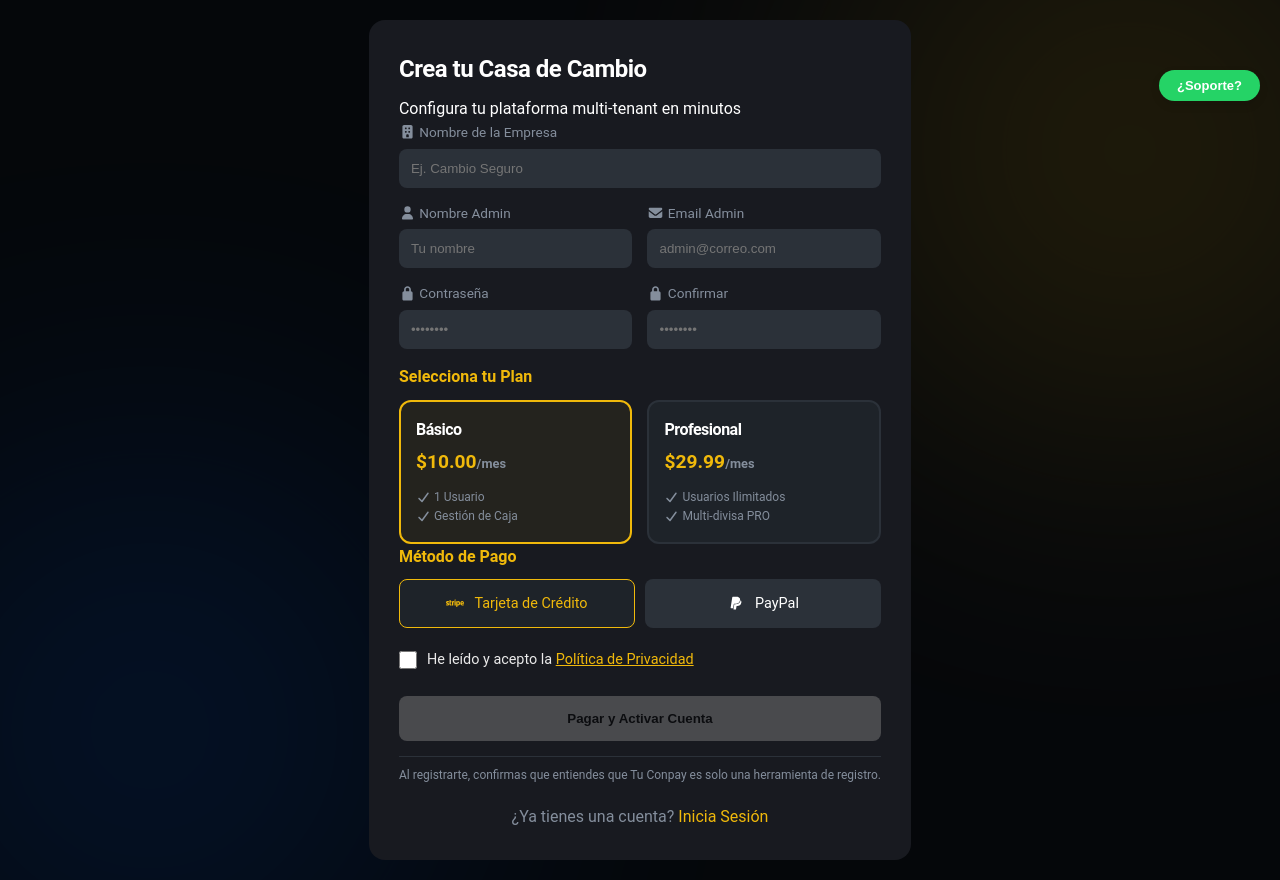
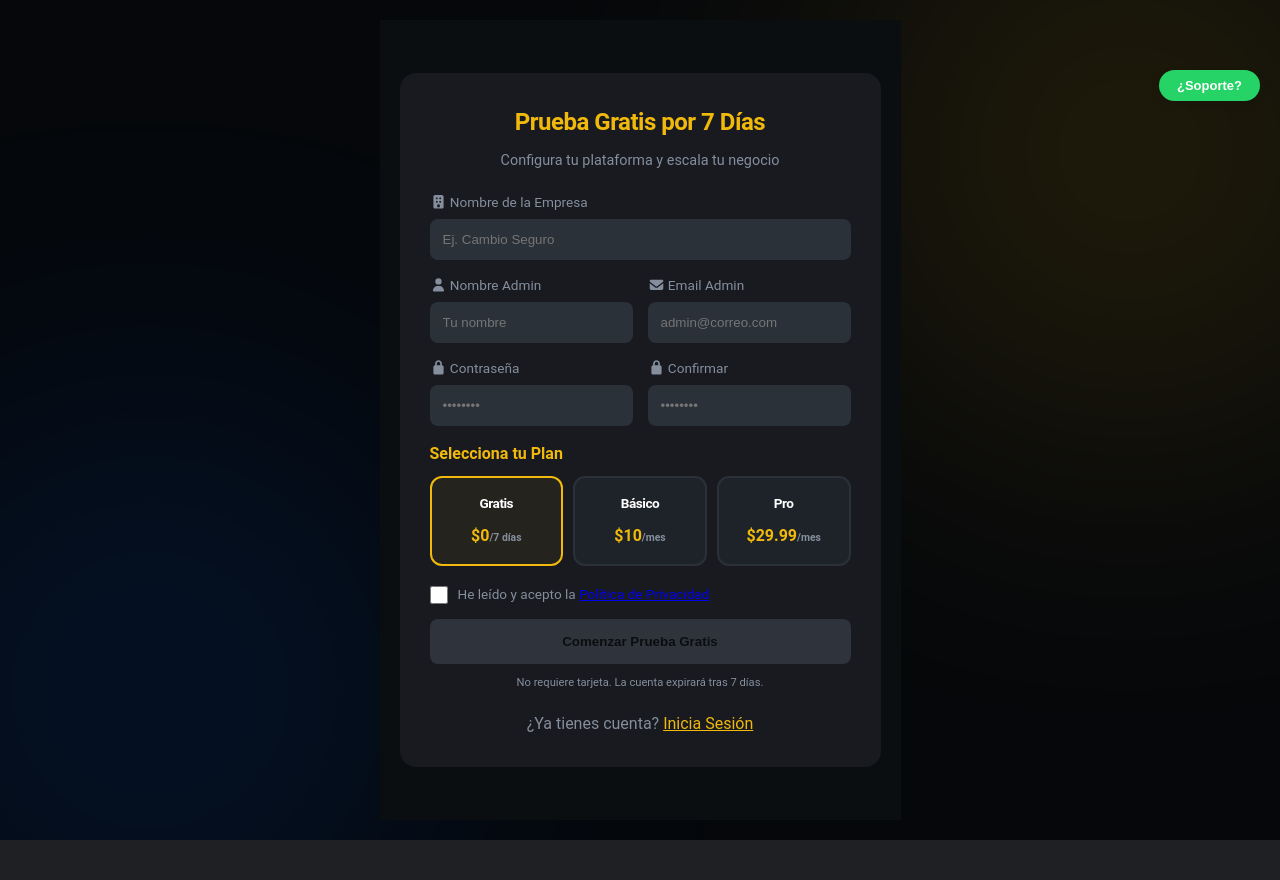
Before and after one commit to Argi2912/KhepasFrontEnd, a Vue app: page /register in a window 1280 px wide. After the commit the page ends 840 px from the top, so only its background shows below. Built offline with nearby package versions, Linux system fonts and the light colour scheme.

Commit message:
añadir plan gratis

```diff
--- a/src/views/Register.vue
+++ b/src/views/Register.vue
@@ -14,8 +14,7 @@ const form = reactive({
   admin_email: '',
   password: '',
   password_confirmation: '',
-  plan: 'basic',
-  method: 'stripe',
+  plan: 'free', // 'free', 'basic', 'pro'
 })
 
 const isLoading = ref(false)
@@ -31,22 +30,24 @@ const handleRegister = async () => {
   isLoading.value = true
   try {
     const response = await authStore.register(form)
-    console.log('Respuesta completa del backend:', response)
 
-    const url = response.data?.url || response.url
+    // Si el backend devuelve una URL (PayPal)
+    const paypalUrl = response?.data?.url || response?.url
 
-    if (url) {
-      notify.success('Redirigiendo a la pasarela de pago...')
+    if (paypalUrl) {
+      notify.success('Redirigiendo a PayPal para completar el pago...')
       setTimeout(() => {
-        window.location.href = url
+        window.location.href = paypalUrl
       }, 1000)
     } else {
-      notify.error('No se recibió la URL de pago.')
+      notify.success('¡Cuenta creada! Tienes 7 días de prueba gratis.')
+      setTimeout(() => {
+        router.push({ name: 'login' })
+      }, 1500)
     }
   } catch (error) {
     const msg = error.response?.data?.error || 'Error al procesar el registro'
     notify.error(msg)
-    console.error(error)
   } finally {
     isLoading.value = false
   }
@@ -59,8 +60,8 @@ const goToLogin = () => router.push({ name: 'login' })
   <div class="auth-container">
     <div class="auth-card">
       <div class="auth-header">
-        <h2>Crea tu Casa de Cambio</h2>
-        <p>Configura tu plataforma multi-tenant en minutos</p>
+        <h2>{{ form.plan === 'free' ? 'Prueba Gratis por 7 Días' : 'Crea tu Cuenta' }}</h2>
+        <p>Configura tu plataforma y escala tu negocio</p>
       </div>
 
       <form @submit.prevent="handleRegister" class="auth-form">
@@ -106,46 +107,36 @@ const goToLogin = () => router.push({ name: 'login' })
           <div class="plan-cards">
             <div
               class="plan-card"
+              :class="{ active: form.plan === 'free' }"
+              @click="form.plan = 'free'"
+            >
+              <div class="plan-info">
+                <h3>Gratis</h3>
+                <p>$0<span>/7 días</span></p>
+              </div>
+            </div>
+
+            <div
+              class="plan-card"
               :class="{ active: form.plan === 'basic' }"
               @click="form.plan = 'basic'"
             >
               <div class="plan-info">
                 <h3>Básico</h3>
-                <p>$10.00<span>/mes</span></p>
+                <p>$10<span>/mes</span></p>
               </div>
-              <ul class="plan-features">
-                <li><font-awesome-icon icon="check" /> 1 Usuario</li>
-                <li><font-awesome-icon icon="check" /> Gestión de Caja</li>
-              </ul>
             </div>
+
             <div
               class="plan-card"
               :class="{ active: form.plan === 'pro' }"
               @click="form.plan = 'pro'"
             >
               <div class="plan-info">
-                <h3>Profesional</h3>
+                <h3>Pro</h3>
                 <p>$29.99<span>/mes</span></p>
               </div>
-              <ul class="plan-features">
-                <li><font-awesome-icon icon="check" /> Usuarios Ilimitados</li>
-                <li><font-awesome-icon icon="check" /> Multi-divisa PRO</li>
-              </ul>
             </div>
-          </div>
-        </div>
-
-        <div class="payment-methods">
-          <label class="section-title">Método de Pago</label>
-          <div class="method-options">
-            <label class="method-btn" :class="{ selected: form.method === 'stripe' }">
-              <input type="radio" v-model="form.method" value="stripe" />
-              <font-awesome-icon :icon="['fab', 'stripe']" /> Tarjeta de Crédito
-            </label>
-            <label class="method-btn" :class="{ selected: form.method === 'paypal' }">
-              <input type="radio" v-model="form.method" value="paypal" />
-              <font-awesome-icon :icon="['fab', 'paypal']" /> PayPal
-            </label>
           </div>
         </div>
 
@@ -160,137 +151,37 @@ const goToLogin = () => router.push({ name: 'login' })
         </div>
 
         <button type="submit" class="btn-primary" :disabled="isLoading || !acceptedTerms">
-          <span v-if="!isLoading">Pagar y Activar Cuenta</span>
+          <span v-if="!isLoading">
+            {{ form.plan === 'free' ? 'Comenzar Prueba Gratis' : 'Pagar con PayPal' }}
+          </span>
           <span v-else><font-awesome-icon icon="spinner" spin /> Procesando...</span>
         </button>
 
         <p class="legal-disclaimer">
-          Al registrarte, confirmas que entiendes que Tu Conpay es solo una herramienta de registro.
+          {{
+            form.plan === 'free'
+              ? 'No requiere tarjeta. La cuenta expirará tras 7 días.'
+              : 'Serás redirigido a la pasarela segura de PayPal.'
+          }}
         </p>
       </form>
 
-      <div class="auth-footer">¿Ya tienes una cuenta? <a @click="goToLogin">Inicia Sesión</a></div>
+      <div class="auth-footer">¿Ya tienes cuenta? <a @click="goToLogin">Inicia Sesión</a></div>
     </div>
 
     <div v-if="showTermsModal" class="modal-overlay" @click.self="showTermsModal = false">
       <div class="modal-content">
         <div class="modal-header">
-          <h3>Política de Privacidad - Tu Conpay</h3>
+          <h3>Política de Privacidad</h3>
           <button class="close-btn" @click="showTermsModal = false">
             <font-awesome-icon icon="times" />
           </button>
         </div>
         <div class="modal-body">
-          <p class="last-update">Última actualización: 12 de febrero de 2026</p>
           <p>
-            En <strong>Productos Digitales SyO LLC</strong> (en adelante, "la Empresa"), valoramos
-            la privacidad de nuestros usuarios. Esta Política de Privacidad describe cómo tratamos
-            la información en la aplicación <strong>Tu Conpay</strong>.
+            Tus datos se utilizarán exclusivamente para gestionar tu acceso al sistema y la
+            facturación del plan seleccionado...
           </p>
-          <p>
-            Al utilizar nuestros servicios, usted acepta las prácticas descritas en este documento.
-          </p>
-
-          <h4>1. Recolección de Información</h4>
-          <p>Para el funcionamiento de la App, recolectamos dos tipos de datos:</p>
-          <ul>
-            <li>
-              <strong>Datos de Cuenta:</strong> Información básica para la creación del perfil
-              (nombre, correo electrónico y datos de autenticación).
-            </li>
-            <li>
-              <strong>Datos de Transacciones:</strong> Información que el Usuario introduce
-              manualmente sobre sus operaciones de corretaje o P2P (montos, divisas, nombres de
-              contrapartes, fechas).
-            </li>
-          </ul>
-
-          <h4>2. Uso de la Información (Compromiso de No Explotación)</h4>
-          <p>
-            Nuestra filosofía es de mínimo acceso. La información que usted registra en la App se
-            utiliza exclusivamente para:
-          </p>
-          <ul>
-            <li>
-              Proporcionar las funciones de registro y organización solicitadas por el Usuario.
-            </li>
-            <li>Generar reportes y estadísticas que solo el Usuario puede visualizar.</li>
-            <li>Brindar soporte técnico cuando el Usuario lo solicite expresamente.</li>
-          </ul>
-          <p>
-            <strong>Garantía de Privacidad:</strong> Productos Digitales SyO LLC NO vende, NO
-            alquila, NO intercambia ni utiliza los datos de sus transacciones para fines
-            publicitarios, de marketing o de análisis de mercado por terceros. Los datos de sus
-            operaciones comerciales pertenecen exclusivamente a usted.
-          </p>
-
-          <h4>3. Confidencialidad y Terceros</h4>
-          <p>
-            No compartimos información personal o financiera con ninguna entidad, empresa o
-            individuo, excepto en los siguientes casos limitados:
-          </p>
-          <ul>
-            <li>
-              <strong>Cumplimiento Legal:</strong> Si es requerido por una orden judicial o
-              autoridad competente bajo las leyes aplicables en los Estados Unidos.
-            </li>
-            <li>
-              <strong>Proveedores de Infraestructura:</strong> Compartimos datos estrictamente
-              técnicos con proveedores de servicios de nube (como AWS o Google Cloud) necesarios
-              para el alojamiento de la App, quienes operan bajo estrictos acuerdos de
-              confidencialidad.
-            </li>
-          </ul>
-
-          <h4>4. Seguridad de los Datos</h4>
-          <p>
-            Implementamos medidas de seguridad de nivel industrial para proteger su información:
-          </p>
-          <ul>
-            <li>
-              <strong>Cifrado:</strong> Los datos sensibles son cifrados tanto en tránsito (SSL/TLS)
-              como en reposo.
-            </li>
-            <li>
-              <strong>Acceso Restringido:</strong> Solo personal autorizado de soporte técnico tiene
-              acceso limitado a los sistemas, y únicamente bajo petición del Usuario.
-            </li>
-          </ul>
-
-          <h4>5. Control del Usuario sobre sus Datos</h4>
-          <p>Usted es el dueño de su información. En cualquier momento puede:</p>
-          <ul>
-            <li>
-              <strong>Acceder y Exportar:</strong> Obtener un registro de sus datos almacenados.
-            </li>
-            <li>
-              <strong>Rectificar:</strong> Corregir cualquier error en su información de perfil.
-            </li>
-            <li>
-              <strong>Eliminar:</strong> Solicitar la eliminación definitiva de su cuenta y todos
-              los registros asociados. Una vez eliminada, la información no podrá ser recuperada.
-            </li>
-          </ul>
-
-          <h4>6. Cambios en esta Política</h4>
-          <p>
-            Cualquier cambio significativo en la forma en que manejamos la privacidad será
-            notificado a través de la App o vía correo electrónico. El uso continuado de la App tras
-            dichas modificaciones constituye la aceptación de la nueva política.
-          </p>
-
-          <h4>7. Contacto</h4>
-          <p>
-            Si tiene dudas sobre esta política o el manejo de sus datos por parte de Productos
-            Digitales SyO LLC, puede contactarnos en:
-          </p>
-          <ul>
-            <li>WhatsApp de Soporte: ---</li>
-            <li>Email: admin@tuconpay.com</li>
-          </ul>
-        </div>
-        <div class="modal-footer">
-          <button class="btn-primary" @click="showTermsModal = false">Cerrar</button>
         </div>
       </div>
     </div>
@@ -298,96 +189,49 @@ const goToLogin = () => router.push({ name: 'login' })
 </template>
 
 <style scoped>
-/* Contenedor de Planes */
-.section-title {
-  display: block;
-  margin-bottom: 10px;
-  font-weight: 600;
-  color: #f0b90b;
-}
-
-.plan-cards {
-  display: grid;
-  grid-template-columns: 1fr 1fr;
-  gap: 15px;
-}
-
-.plan-card {
-  background: #1e2329;
-  border: 2px solid #2b3139;
-  padding: 15px;
-  border-radius: 12px;
-  cursor: pointer;
-  transition: 0.3s;
-}
-
-.plan-card.active {
-  border-color: #f0b90b;
-  background: rgba(240, 185, 11, 0.05);
-}
-
-.plan-card h3 {
-  font-size: 1rem;
-  margin-bottom: 5px;
-}
-
-.plan-card p {
-  font-size: 1.2rem;
-  font-weight: bold;
-  color: #f0b90b;
-}
-
-.plan-card p span {
-  font-size: 0.8rem;
-  color: #848e9c;
-}
-
-.plan-features {
-  list-style: none;
-  padding: 0;
-  margin-top: 10px;
-  font-size: 0.75rem;
-  color: #848e9c;
-}
-
-/* Métodos de Pago */
-.method-options {
-  display: flex;
-  gap: 10px;
-}
-
-.method-btn {
-  flex: 1;
+.auth-container {
+  min-height: 100vh;
   display: flex;
   align-items: center;
   justify-content: center;
-  gap: 10px;
-  background: #2b3139;
-  padding: 12px;
-  border-radius: 8px;
-  cursor: pointer;
-  transition: 0.3s;
-  font-size: 0.9rem;
-  border: 1px solid transparent;
+  background: #0b0e11;
+  padding: 20px;
 }
 
-.method-btn.selected {
-  border-color: #f0b90b;
-  color: #f0b90b;
-  background: #1e2329;
-}
-
-.method-btn input {
-  display: none;
-}
-
-/* Estilos de formulario base */
 .auth-card {
   background: #181a20;
   padding: 30px;
   border-radius: 16px;
   width: 100%;
-  max-width: 550px;
+  max-width: 600px;
+}
+
+.auth-header {
+  text-align: center;
+  margin-bottom: 20px;
+}
+.auth-header h2 {
+  color: #f0b90b;
+}
+.auth-header p {
+  color: #848e9c;
+  font-size: 0.9rem;
+}
+
+/* REGLA CRÍTICA: Evita que el input:100% afecte al checkbox */
+input:not([type='checkbox']) {
+  width: 100%;
+  background: #2b3139;
+  border: 1px solid transparent;
+  padding: 12px;
+  border-radius: 8px;
+  color: white;
+  transition: 0.3s;
+}
+
+input:not([type='checkbox']):focus {
+  border-color: #f0b90b;
+  outline: none;
 }
 
 .form-row {
@@ -399,7 +243,6 @@ const goToLogin = () => router.push({ name: 'login' })
 .form-section {
   margin-bottom: 15px;
 }
-
 .form-section label {
   display: block;
   margin-bottom: 5px;
@@ -407,174 +250,144 @@ const goToLogin = () => router.push({ name: 'login' })
   color: #848e9c;
 }
 
-input {
-  width: 100%;
-  background: #2b3139;
-  border: none;
-  padding: 12px;
-  border-radius: 8px;
-  color: white;
+/* Planes */
+.section-title {
+  color: #f0b90b;
+  font-weight: bold;
+  margin-bottom: 10px;
+  display: block;
+}
+.plan-cards {
+  display: grid;
+  grid-template-columns: repeat(3, 1fr);
+  gap: 10px;
+  margin-bottom: 20px;
+}
+.plan-card {
+  background: #1e2329;
+  border: 2px solid #2b3139;
+  padding: 15px;
+  border-radius: 12px;
+  cursor: pointer;
+  text-align: center;
+  transition: 0.3s;
+}
+.plan-card.active {
+  border-color: #f0b90b;
+  background: rgba(240, 185, 11, 0.05);
+}
+.plan-card h3 {
+  font-size: 0.85rem;
+  color: #fff;
+}
+.plan-card p {
+  font-size: 1rem;
+  color: #f0b90b;
+  font-weight: bold;
+}
+.plan-card p span {
+  font-size: 0.65rem;
+  color: #848e9c;
+}
+
+/* CHECKBOX CORREGIDO */
+.terms-container {
+  margin: 15px 0;
+  display: flex;
+  justify-content: flex-start;
+}
+
+.terms-label {
+  display: flex;
+  align-items: flex-start;
+  gap: 10px;
+  font-size: 0.85rem;
+  color: #848e9c;
+  cursor: pointer;
+  line-height: 1.2;
+}
+
+.terms-label input[type='checkbox'] {
+  width: 18px;
+  height: 18px;
+  margin: 0;
+  flex-shrink: 0;
+  accent-color: #f0b90b;
+  cursor: pointer;
 }
 
 .btn-primary {
   width: 100%;
   padding: 15px;
   background: #f0b90b;
-  color: black;
+  color: #000;
   border: none;
   border-radius: 8px;
   font-weight: bold;
   cursor: pointer;
-  margin-top: 20px;
+}
+.btn-primary:disabled {
+  opacity: 0.5;
+  background: #474d57;
 }
 
-.btn-primary:disabled {
-  opacity: 0.5;
-  cursor: not-allowed;
-  background: #7a7a7a;
+.legal-disclaimer {
+  font-size: 0.7rem;
+  color: #848e9c;
+  text-align: center;
+  margin-top: 10px;
 }
-
 .auth-footer {
   text-align: center;
   margin-top: 20px;
   color: #848e9c;
 }
-
 .auth-footer a {
   color: #f0b90b;
   cursor: pointer;
-}
-
-/* --- Nuevos Estilos para Términos y Disclaimer --- */
-
-.terms-container {
-  margin-top: 20px;
-  margin-bottom: 5px;
-}
-
-.terms-label {
-  display: flex;
-  align-items: center;
-  gap: 10px;
-  font-size: 0.9rem;
-  color: #eaeaea;
-  cursor: pointer;
-}
-
-.terms-label input[type='checkbox'] {
-  width: 18px;
-  height: 18px;
-  cursor: pointer;
-  accent-color: #f0b90b;
-}
-
-.terms-label a {
-  color: #f0b90b;
   text-decoration: underline;
 }
 
-.legal-disclaimer {
-  margin-top: 15px;
-  font-size: 0.75rem;
-  color: #848e9c;
-  text-align: center;
-  line-height: 1.4;
-  border-top: 1px solid #2b3139;
-  padding-top: 10px;
-}
-
-/* --- Estilos del Modal --- */
+/* Modal sencillo */
 .modal-overlay {
   position: fixed;
   top: 0;
   left: 0;
   width: 100%;
   height: 100%;
-  background: rgba(0, 0, 0, 0.7);
+  background: rgba(0, 0, 0, 0.8);
   display: flex;
   justify-content: center;
   align-items: center;
   z-index: 1000;
-  padding: 20px;
 }
-
 .modal-content {
   background: #181a20;
-  width: 100%;
-  max-width: 600px;
+  padding: 20px;
   border-radius: 12px;
-  display: flex;
-  flex-direction: column;
-  max-height: 90vh; /* Para permitir scroll si es muy alto */
+  width: 90%;
+  max-width: 500px;
   border: 1px solid #2b3139;
-  box-shadow: 0 10px 30px rgba(0, 0, 0, 0.5);
 }
-
 .modal-header {
-  padding: 15px 20px;
-  border-bottom: 1px solid #2b3139;
   display: flex;
   justify-content: space-between;
-  align-items: center;
+  border-bottom: 1px solid #2b3139;
+  padding-bottom: 10px;
 }
-
-.modal-header h3 {
-  margin: 0;
-  color: #f0b90b;
-  font-size: 1.1rem;
-}
-
 .close-btn {
   background: none;
   border: none;
-  color: #848e9c;
+  color: #fff;
   cursor: pointer;
-  font-size: 1.2rem;
 }
 
-.close-btn:hover {
-  color: white;
-}
-
-.modal-body {
-  padding: 20px;
-  overflow-y: auto;
-  color: #d1d5db;
-  font-size: 0.9rem;
-  line-height: 1.6;
-}
-
-.modal-body h4 {
-  color: #f0b90b;
-  margin-top: 20px;
-  margin-bottom: 10px;
-}
-
-.modal-body ul {
-  padding-left: 20px;
-  margin-bottom: 15px;
-}
-
-.modal-body li {
-  margin-bottom: 5px;
-}
-
-.last-update {
-  font-style: italic;
-  color: #848e9c;
-  margin-bottom: 15px;
-}
-
-.modal-footer {
-  padding: 15px 20px;
-  border-top: 1px solid #2b3139;
-  display: flex;
-  justify-content: flex-end;
-}
-
-.modal-footer .btn-primary {
-  width: auto;
-  margin-top: 0;
-  padding: 10px 25px;
+@media (max-width: 600px) {
+  .plan-cards {
+    grid-template-columns: 1fr;
+  }
+  .form-row {
+    grid-template-columns: 1fr;
+  }
 }
 </style>
```
